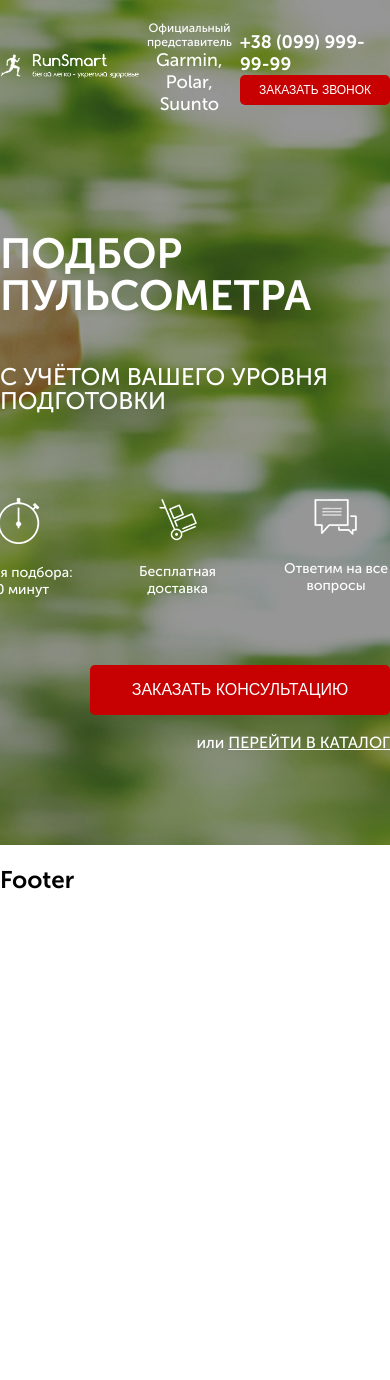
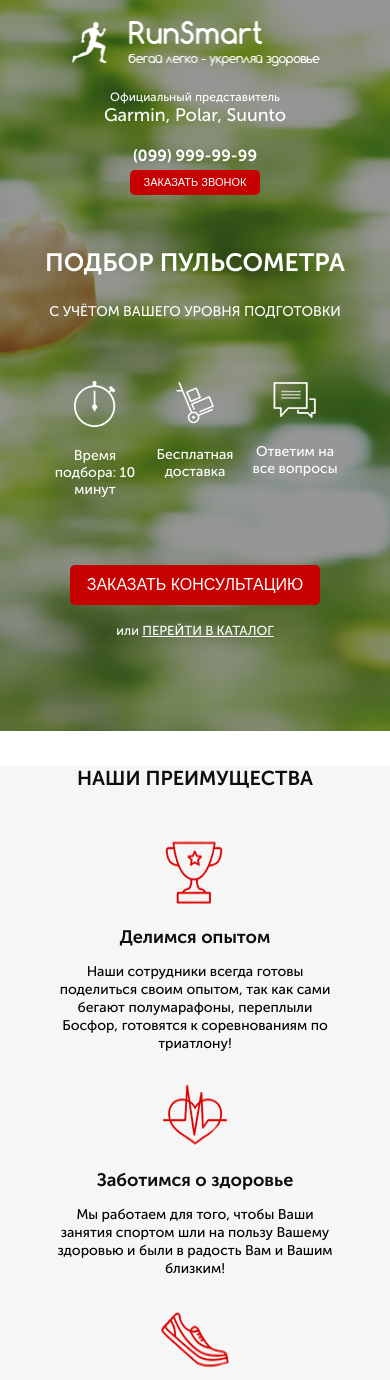
Before and after one commit to OlehVladimirovich/Pulse, a website: page src/index.html in a window 390 px wide. Shown: the top 1380 px of the page. Before the commit the page ends 914 px from the top, so only its background shows below. Drawn offline with nearby package versions, Linux system fonts and the light colour scheme; files that its build step writes are made by us from their sources; a web font is replaced by a local one.

Commit message:
Adaptation first 2 blocks

```diff
--- /dev/null
+++ b/src/blocks/advantages.html
@@ -0,0 +1,41 @@
+<div class="adv">
+    <div class="container">
+        <h3 class="adv__title">НАШИ ПРЕИМУЩЕСТВА</h3>
+
+        <div class="adv__boxing">
+            <div class="adv__box">
+                <div class="adv__box_icon">
+                    <img src="/img/icons/cup.png" alt="">
+                </div>
+
+                <div class="adv__box_text_title">Делимся опытом</div>
+
+                <div class="adv__box_text">
+                    Наши сотрудники всегда готовы поделиться своим опытом, так как сами бегают полумарафоны, переплыли Босфор, готовятся к соревнованиям по триатлону!
+                </div>
+            </div>
+            <div class="adv__box">
+                <div class="adv__box_icon">
+                    <img src="/img/icons/heart.png" alt="">
+                </div>
+
+                <div class="adv__box_text_title">Заботимся о здоровье</div>
+
+                <div class="adv__box_text">
+                    Мы работаем для того, чтобы Ваши занятия спортом шли на пользу Вашему здоровью и были в радость Вам и Вашим близким!
+                </div>
+            </div>
+            <div class="adv__box">
+                <div class="adv__box_icon">
+                    <img src="/img/icons/shoe.png" alt="">
+                </div>
+
+                <div class="adv__box_text_title">Учим бегать</div>
+
+                <div class="adv__box_text">
+                    Помогаем с обучением правильной технике бега! Дружим с крупнейшей школой бега в России - <span>I LOVE RUNNING</span>.
+                </div>
+            </div>
+        </div>
+    </div>
+</div>
--- a/src/blocks/promo.html
+++ b/src/blocks/promo.html
@@ -11,7 +11,7 @@
             </div>
 
             <div class="header__contacts">
-                <a href="tel:+380999999999" class="header__phone">+38 (099) 999-99-99</a>
+                <a href="tel:+380999999999" class="header__phone">(099) 999-99-99</a>
                 <button class="button">заказать звонок</button>
             </div>
         </header>
--- a/src/index.html
+++ b/src/index.html
@@ -4,10 +4,14 @@
     <meta charset="UTF-8">
     <meta name="viewport" content="width=device-width, initial-scale=1.0">
     <title>name</title>
+    <link rel="preconnect" href="https://fonts.googleapis.com">
+    <link href="https://fonts.googleapis.com/css2?family=MuseoModerno:wght@300&display=swap" rel="stylesheet">
+    <link rel="preconnect" href="https://fonts.gstatic.com" crossorigin>
     <link rel="stylesheet" href="/css/style.min.css">
 </head>
 <body>
     @@include('blocks/promo.html')
+    @@include('blocks/advantages.html')
     @@include('blocks/footer.html')
 </body>
 </html>
--- a/src/sass/_fonts.sass
+++ b/src/sass/_fonts.sass
@@ -19,5 +19,11 @@
   font-weight: 700
   font-style: normal
 
+.museomoderno
+  font-family: "MuseoModerno", sans-serif
+  font-optical-sizing: auto
+  font-weight: 300
+  font-style: normal
+
 html
     font-family: 'Museo Sans', sans-serif
--- a/src/sass/base/_variables.sass
+++ b/src/sass/base/_variables.sass
@@ -1 +1,2 @@
 $main-color: #c70101
+$main-color_text: #0D0D0D
--- /dev/null
+++ b/src/sass/blocks/_advantages.sass
@@ -0,0 +1,39 @@
+.adv
+    min-height: 470px
+    background-color: #F6F6F6
+    &__title
+        margin-top: 70px
+        text-align: center
+        font-size: 30px
+        font-weight: 700
+        color: $main-color_text
+    &__boxing
+        margin-top: 65px
+        display: flex
+        justify-content: space-between
+    &__box
+        display: flex
+        flex-direction: column
+        align-items: center
+        text-align: center
+    &__box_icon
+        img
+            max-width: 70px
+            min-height: 70px
+            align-items: center
+    &__box_text_title
+        margin-top: 35px
+        font-size: 18px
+        font-weight: 700
+        color: $main-color_text
+    &__box_text
+        max-width: 280px
+        margin-top: 20px
+        font-size: 14px
+        line-height: 18px
+        span
+            font-family: "MuseoModerno", sans-serif
+            font-weight: 300
+            color: #FF0000
+            font-size: 14px
+            text-decoration: underline
--- /dev/null
+++ b/src/sass/blocks/_media.sass
@@ -0,0 +1,126 @@
+@media (max-width: 1200px)
+    .container
+        width: 750px
+    .promo
+        &__wrapper
+            margin-top: 80px
+
+@media (max-width: 991px)
+    .container
+        width: 680px
+    .promo
+        min-height: 550px
+        .header
+            &__logo
+                width: 220px
+            &__contacts
+                .button
+                    width: 130px
+                    height: 25px
+                    font-size: 11px
+            &__phone
+                font-size: 16px
+        &__header
+            font-size: 30px
+        &__subheader
+            font-size: 17px
+        &__icons
+            width: 340px
+        &__wrapper .button_main
+             width: 250px
+             height: 40px
+    .adv
+        &__title
+            margin-top: 50px
+            font-size: 28px
+        &__boxing
+            margin-top: 50px
+        &__box_text
+            max-width: none
+
+
+@media (max-width: 767px)
+    .container
+        width: 500px
+    .promo
+        min-height: 500px
+        .header
+            flex-direction: column
+            justify-content: center
+            &__logo
+                width: 250px
+            &__official
+                margin-top: 20px
+            &__contacts
+                margin-top: 20px
+                .button
+                    margin-top: 10px
+        &__wrapper
+            margin-top: 60px
+            align-items: center
+        &__header
+            font-size: 25px
+        &__subheader
+            font-size: 14px
+            margin-top: 0px
+        &__icons
+            width: 340px
+        &__link
+            font-size: 13px
+    .adv
+        &__title
+            font-size: 23px
+        &__boxing
+            flex-direction: column
+            justify-content: center
+            margin-top: 30px
+        &__box
+            margin-top: 25px
+        &__box_text_title
+            margin-top: 20px
+        &__box_text
+            max-width: 280px
+
+@media (max-width: 575px)
+    .container
+        width: 300px
+    .promo
+        min-height: 500px
+        .header
+            flex-direction: column
+            justify-content: center
+            &__logo
+                width: 250px
+            &__official
+                margin-top: 20px
+            &__contacts
+                margin-top: 20px
+                align-items: center
+                .button
+                    margin-top: 5px
+        &__wrapper
+            margin-top: 30px
+            align-items: center
+        &__header
+            font-size: 25px
+        &__subheader
+            font-size: 14px
+            margin-top: 0px
+        &__icons
+            width: 300px
+            margin-top: 45px
+        &__link
+            font-size: 13px
+    .adv
+        &__title
+            font-size: 20px
+            margin-top: 35px
+        &__boxing
+            margin-top: 20px
+        &__box
+            margin-top: 25px
+        &__box_text_title
+            margin-top: 17px
+        &__box_text
+            max-width: 280px
+            margin-top: 15px
--- a/src/sass/main.sass
+++ b/src/sass/main.sass
@@ -2,6 +2,7 @@
 @import "./base/_mixins"
 @import "./base/_variables"
 @import "./blocks/_promo"
+@import "./blocks/_advantages"
 @import "./blocks/_footer"
 @import "./blocks/_media"
 @import "./blocks/_buttons"
```
Also changed, not shown: dist/css/main.css, dist/css/style.min.css, dist/index.html.
